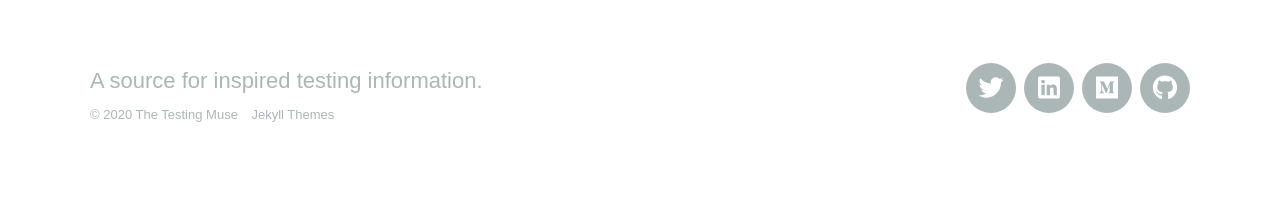
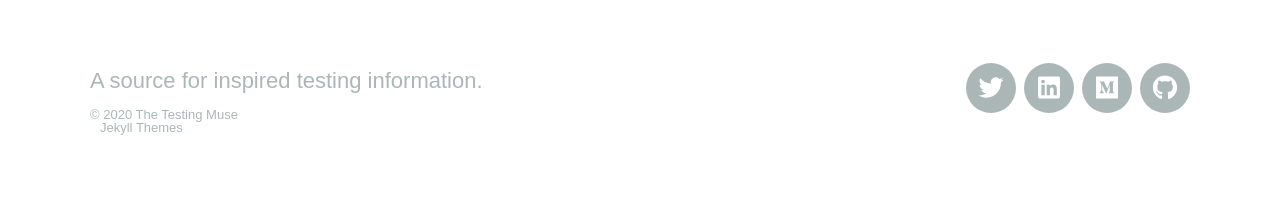
Before and after one commit to TheTestingMuse/thetestingmuse.github.io, a Jekyll site: the page built from _pages/contact.md, in a window 1280 px wide. Shown: the part 2039-2250 px from the top of the page. Built offline with Jekyll 4.4.1, drawn with Linux system fonts in a browser that asks for light colours; nearby versions of some CDN libraries; some web fonts are replaced.

Commit message:
css tweaks for responsive breakpoints

```diff
--- a/_includes/footer.html
+++ b/_includes/footer.html
@@ -6,7 +6,7 @@
 
 		<div class="footer__copyright">
 			<span>© {{ 'now' | date: "%Y" }} {{ site.data.settings.basic_settings.site_title }}</span>
-			<a href="https://jekyllthemes.io" target="_blank">Jekyll Themes</a>
+			<br /><a href="https://jekyllthemes.io" target="_blank">Jekyll Themes</a>
 		</div>
 
 		{% include socials.html %}
--- a/_sass/_includes/_footer.scss
+++ b/_sass/_includes/_footer.scss
@@ -86,6 +86,20 @@
 .footer .socials {
 	margin-top: 25px;
 
+	@include mq(tabletp) {
+		position: absolute;
+		top: 0;
+		right: 0;
+		margin-top: 0;
+	}
+
+	@include mq(tabletl) {
+		position: absolute;
+		top: 0;
+		right: 0;
+		margin-top: 0;
+	}
+
 	@include mq(laptop) {
 		position: absolute;
 		top: 0;
```
